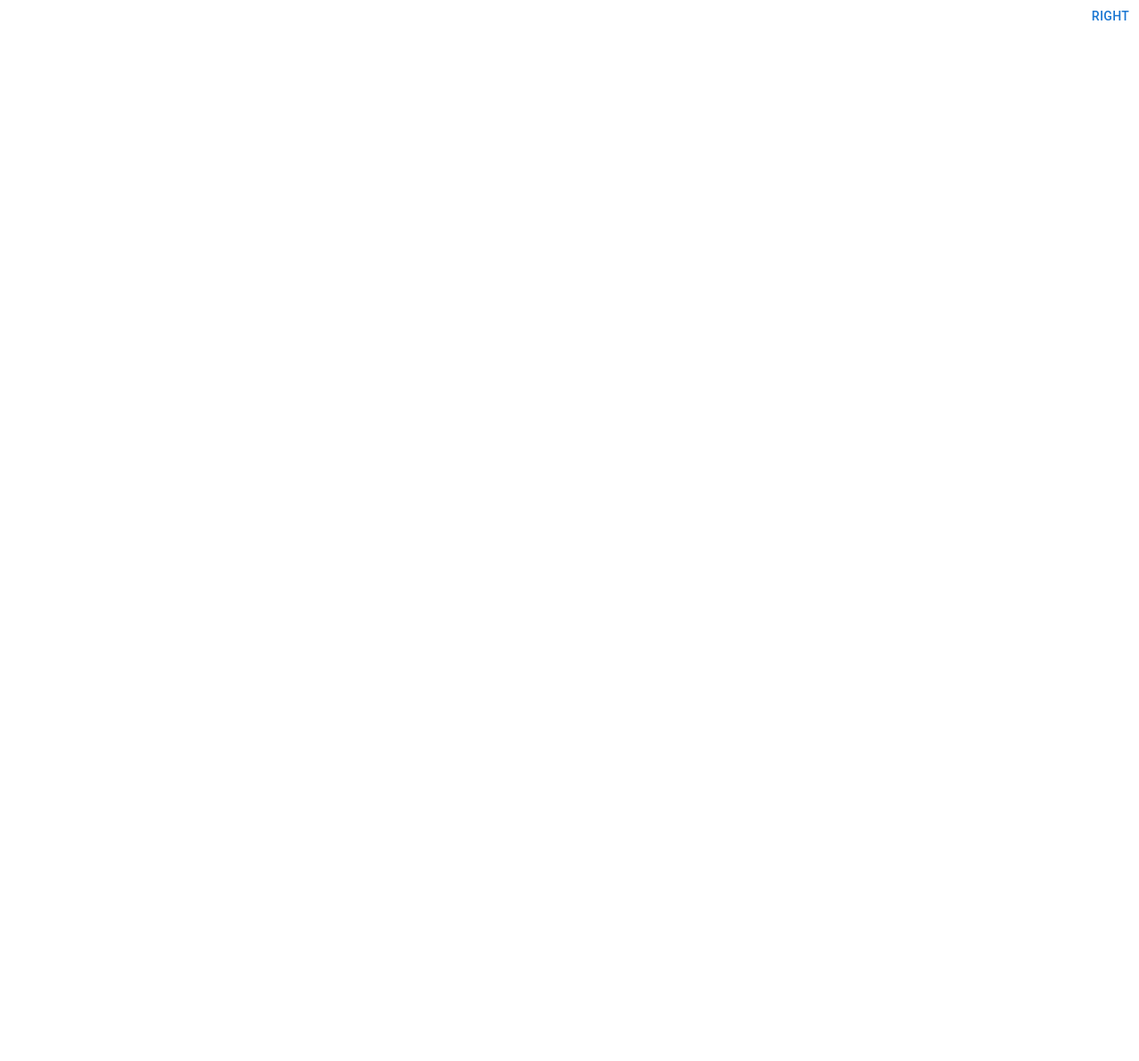
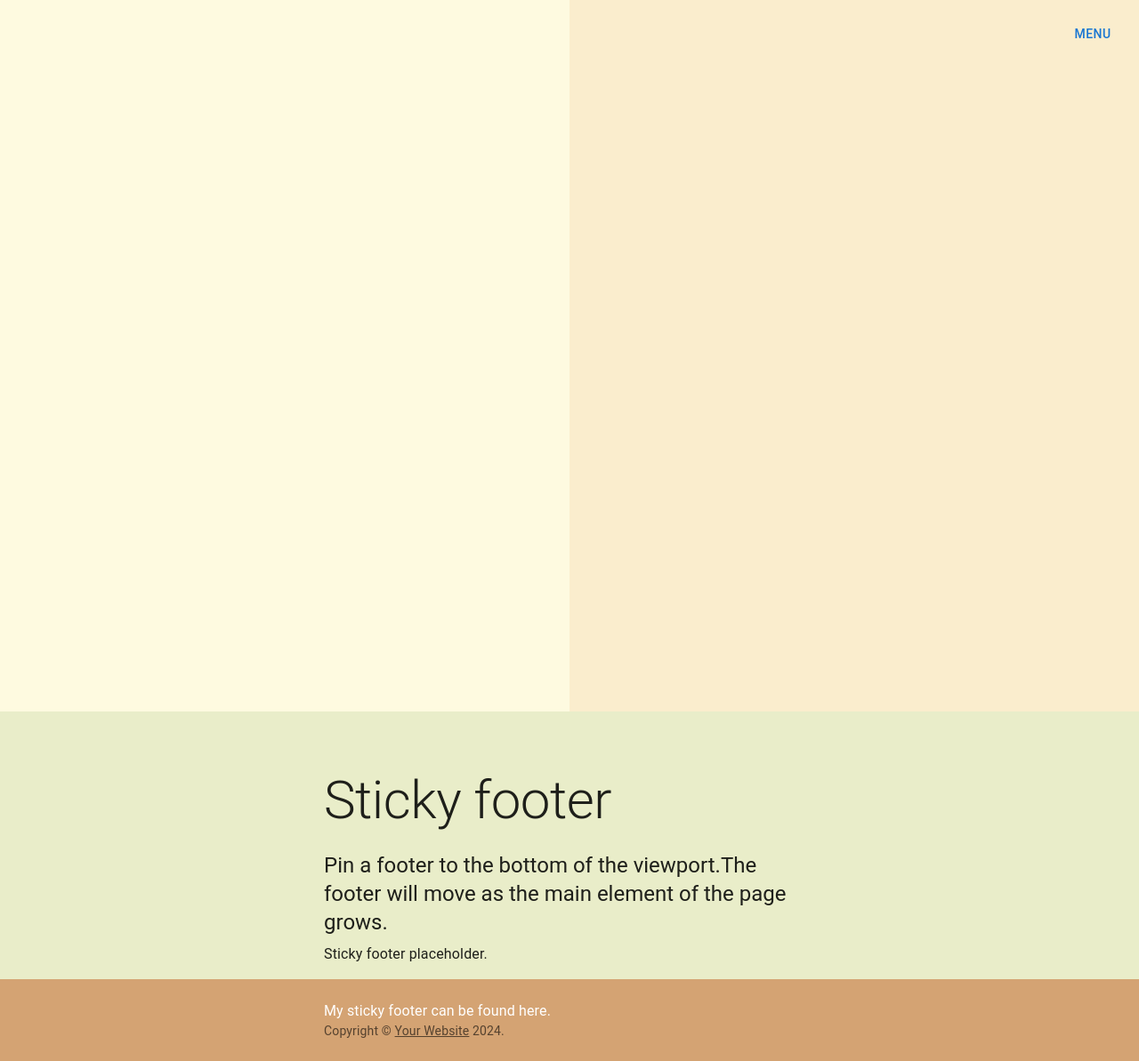
Before and after one commit to Dilberovicka31/nellys_sweet_treats, a React (Vite) app: page / in a window 1280 px wide. Shown: the whole page at 89% size. Before the commit the page ends 800 px from the top, so only its background shows below. Built offline with nearby package versions, Linux system fonts and the light colour scheme; the HTML template or start-up script is replaced by a standard one.

Commit message:
added footer and styling for NavBar

```diff
--- a/src/App.css
+++ b/src/App.css
@@ -7,39 +7,8 @@
   padding: 2rem;
   text-align: center;
 }
+body {
+  font-family: 'Roboto', sans-serif;
 
-.logo {
-  height: 6em;
-  padding: 1.5em;
-  will-change: filter;
-  transition: filter 300ms;
+
 }
-.logo:hover {
-  filter: drop-shadow(0 0 2em #646cffaa);
-}
-.logo.react:hover {
-  filter: drop-shadow(0 0 2em #61dafbaa);
-}
-
-@keyframes logo-spin {
-  from {
-    transform: rotate(0deg);
-  }
-  to {
-    transform: rotate(360deg);
-  }
-}
-
-@media (prefers-reduced-motion: no-preference) {
-  a:nth-of-type(2) .logo {
-    animation: logo-spin infinite 20s linear;
-  }
-}
-
-.card {
-  padding: 2em;
-}
-
-.read-the-docs {
-  color: #888;
-}
--- a/src/App.jsx
+++ b/src/App.jsx
@@ -1,11 +1,13 @@
 // src/App.jsx
 import React from 'react';
 import NavBar from './components/NavBar';
+import Footer from './components/Footer';
 
 function App() {
   return (
     <div>
       <NavBar />
+      <Footer/>
     </div>
   );
 }
--- /dev/null
+++ b/src/components/Footer/index.jsx
@@ -0,0 +1,61 @@
+import * as React from 'react';
+import CssBaseline from '@mui/material/CssBaseline';
+import Box from '@mui/material/Box';
+import Typography from '@mui/material/Typography';
+import Container from '@mui/material/Container';
+import Link from '@mui/material/Link';
+
+function Copyright() {
+  return (
+    <Typography variant="body2" color="text.secondary">
+      {'Copyright © '}
+      <Link color="inherit" href="https://mui.com/">
+        Your Website
+      </Link>{' '}
+      {new Date().getFullYear()}
+      {'.'}
+    </Typography>
+  );
+}
+
+export default function StickyFooter() {
+  return (
+    <Box
+      sx={{
+        display: 'flex',
+        flexDirection: 'column',
+        minHeight: '10vh',
+        backgroundColor: '#E9EDC9', // Custom background color for the entire page
+      }}
+    >
+      <CssBaseline />
+      <Container component="main" sx={{ mt: 8, mb: 2 }} maxWidth="sm">
+        <Typography variant="h2" component="h1" gutterBottom>
+          Sticky footer
+        </Typography>
+        <Typography variant="h5" component="h2" gutterBottom>
+          {'Pin a footer to the bottom of the viewport.'}
+          {'The footer will move as the main element of the page grows.'}
+        </Typography>
+        <Typography variant="body1">Sticky footer placeholder.</Typography>
+      </Container>
+      <Box
+        component="footer"
+        sx={{
+          py: 3,
+          px: 2,
+          mt: 'auto',
+          backgroundColor: '#D4A373', // Custom background color for the footer
+          color: '#ffffff', // Custom text color for the footer
+        }}
+      >
+        <Container maxWidth="sm">
+          <Typography variant="body1">
+            My sticky footer can be found here.
+          </Typography>
+          <Copyright />
+        </Container>
+      </Box>
+    </Box>
+  );
+}
--- a/src/components/NavBar/index.jsx
+++ b/src/components/NavBar/index.jsx
@@ -1,70 +1,82 @@
 import * as React from 'react';
-import Box from '@mui/material/Box';
 import Drawer from '@mui/material/Drawer';
 import Button from '@mui/material/Button';
 import List from '@mui/material/List';
-import Divider from '@mui/material/Divider';
 import ListItem from '@mui/material/ListItem';
 import ListItemButton from '@mui/material/ListItemButton';
 import ListItemIcon from '@mui/material/ListItemIcon';
 import ListItemText from '@mui/material/ListItemText';
 import CakeIcon from '@mui/icons-material/Cake';
-// import CheesecakeIcon from '@mui/icons-material/Cheesecake';
-// import CupcakeIcon from '@mui/icons-material/Cupcake';
+import MailIcon from '@mui/icons-material/Mail';
+import AccountCircleIcon from '@mui/icons-material/AccountCircle';
 import ContactMailIcon from '@mui/icons-material/ContactMail';
+import EventIcon from '@mui/icons-material/Event';
+import { styled } from '@mui/system';
 
-function NavBar() {
-    const [state, setState] = React.useState({
-        right: false,
+const listItems = [
+  { text: 'About', icon: <AccountCircleIcon /> },
+  { text: 'Cakes', icon: <CakeIcon /> },
+  { text: 'Cupcakes', icon: <CakeIcon /> },
+  { text: 'Cheesecakes', icon: <CakeIcon /> }, // Example using CakeIcon again
+  { text: 'Contact', icon: <ContactMailIcon /> },
+];
+
+const PageContainer = styled('div')({
+  display: 'flex',
+  minHeight: '100vh',
+  minWidth: '100vw',
+  background: 'linear-gradient(to right, #FEFAE0 50%, #FAEDCD 50%)',
 });
 
-      const toggleDrawer = (anchor, open) => (event) => {
-        if (event.type === 'keydown' && (event.key === 'Tab' || event.key === 'Shift')) {
-          return;
-        }
+const ButtonContainer = styled('div')({
+  position: 'fixed',
+  top: '20px',
+  right: '20px',
+  zIndex: 999, // Ensures the button is above other content
+});
 
-        setState({ ...state, [anchor]: open });
+const DrawerContent = styled('div')({
+  width: 250,
+  background: '#D4A373',
+  height: '100%',
+});
+
+export default function RightDrawer() {
+  const [open, setOpen] = React.useState(false);
+
+  const toggleDrawer = (openState) => () => {
+    setOpen(openState);
   };
 
-      const list = (anchor) => (
-        <Box
-          sx={{ width: anchor === 'top' || anchor === 'bottom' ? 'auto' : 250 }}
+  const list = (
+    <DrawerContent
       role="presentation"
-          onClick={toggleDrawer(anchor, false)}
-          onKeyDown={toggleDrawer(anchor, false)}
+      onClick={toggleDrawer(false)}
+      onKeyDown={toggleDrawer(false)}
     >
       <List>
-            {['Cakes', 'Cheesecakes', 'Cupcakes', 'Contact'].map((text, index) => (
-              <ListItem key={text} disablePadding>
+      {listItems.map((item, index) => (
+        <ListItem key={item.text} disablePadding>
           <ListItemButton>
             <ListItemIcon>
-                    {text === 'Cakes' && <CakeIcon />}
-                    {text === 'Cheesecakes' }
-                    {text === 'Cupcakes' }
-                    {text === 'Contact' && <ContactMailIcon />}
+              {item.icon}
             </ListItemIcon>
-                  <ListItemText primary={text} />
+            <ListItemText primary={item.text} />
           </ListItemButton>
         </ListItem>
       ))}
     </List>
-        </Box>
+    </DrawerContent>
   );
 
   return (
-        <div>
-          <Button onClick={toggleDrawer('right', true)} style={{ position: 'absolute', top: 0, right: 0 }}>
-            Right
-          </Button>
-          <Drawer
-            anchor={'right'}
-            open={state['right']}
-            onClose={toggleDrawer('right', false)}
-          >
-            {list('right')}
+    <PageContainer>
+      <ButtonContainer>
+        <Button onClick={toggleDrawer(true)}>Menu</Button>
+      </ButtonContainer>
+      <Drawer anchor="right" open={open} onClose={toggleDrawer(false)}>
+        {list}
       </Drawer>
-        </div>
+    </PageContainer>
   );
 }
-
-export default NavBar;
```
Also changed, not shown: 1 other file (tests, documents, lock files or other folders). Lines whose indentation alone changed are shown as unchanged.
